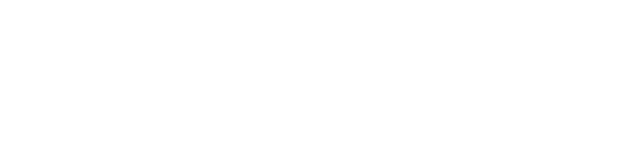
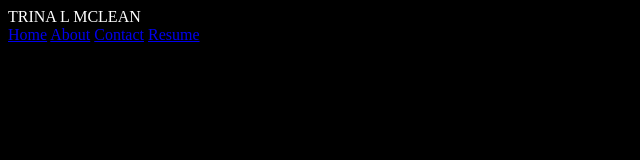
Before and after one commit to TLMcLean/UX_HW17_TM, a plain HTML site: page index.html in a window 1280 px wide. Shown: the whole page, without its empty margins (0-640 px from the left). Drawn offline with Linux system fonts and the light colour scheme.

Commit message:
created header

```diff
--- a/css/style.css
+++ b/css/style.css
@@ -0,0 +1,4 @@
+body {
+   color:white;
+   background-color: black;
+}
--- a/index.html
+++ b/index.html
@@ -2,7 +2,18 @@
 <html>
 <head>
 <title>Trina HW17</title>
+<link rel="stylesheet" href="css/style.css">
 </head>
 <body>
+    <header>
+        <hi>TRINA L MCLEAN</hi>
+        <nav>
+        <a href="#">Home</a>
+        <a href="#">About</a>
+        <a href="#">Contact</a>
+        <a href="#">Resume</a>
+        </nav>
+    </header>
+
 </body>
 </html>
```
Also changed, not shown: images/TLM_1621.JPG (added), images/trinalorraine2021B copy.png (added), 2 other files.
